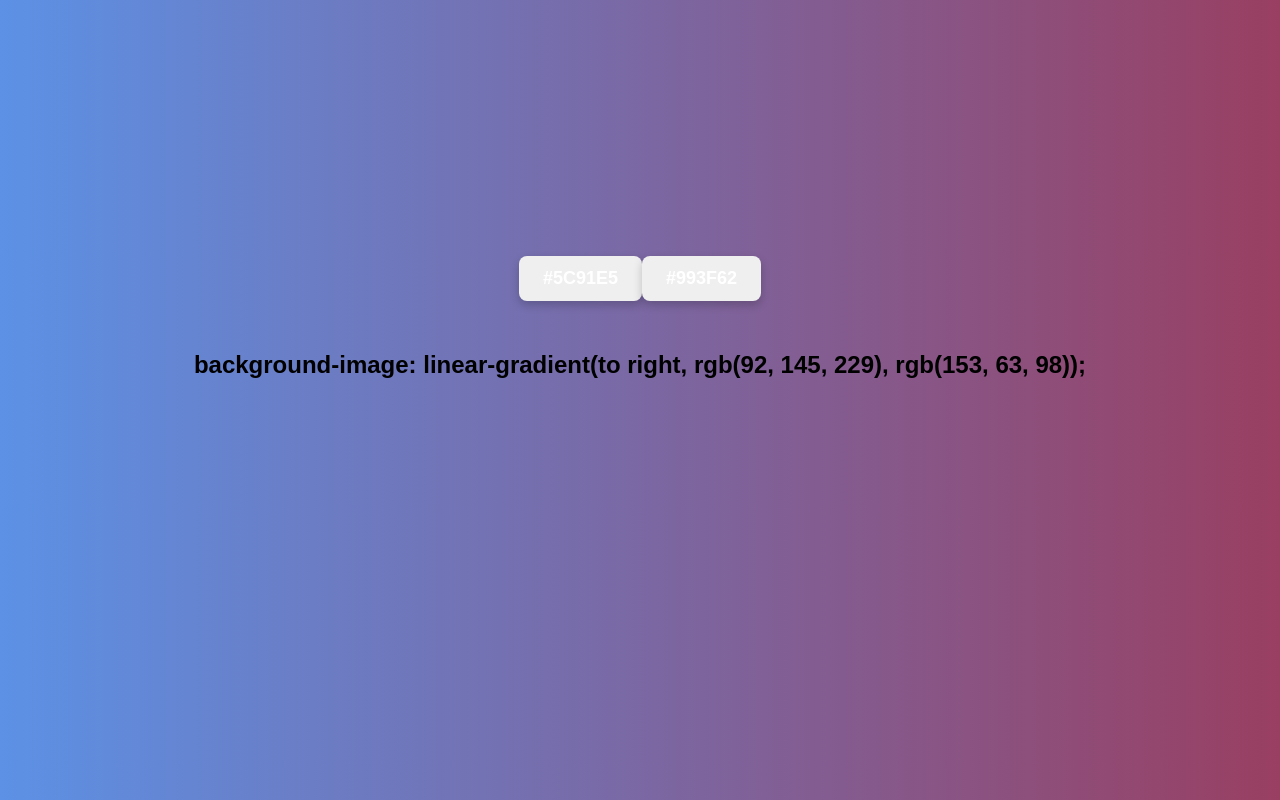
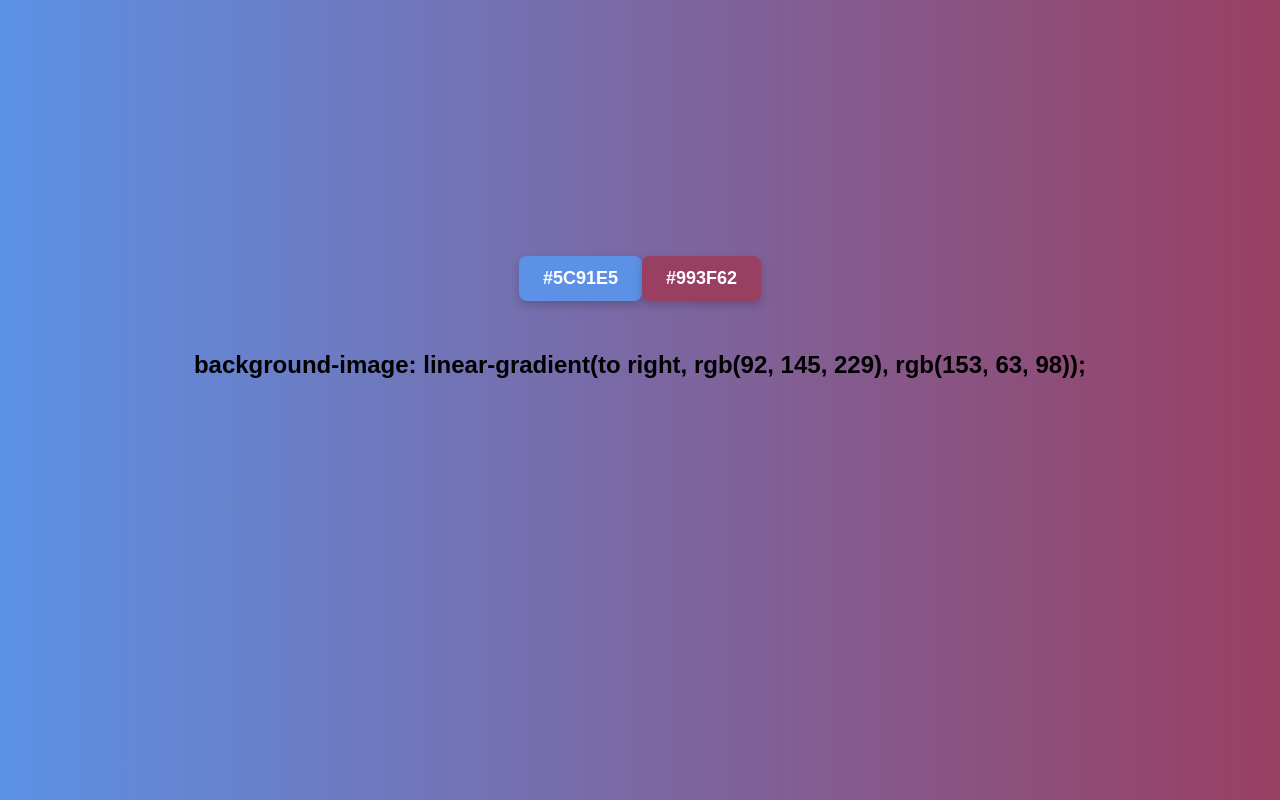
Before and after one commit to Suvam007/background_gradient_maker, a plain HTML site: page index.html in a window 1280 px wide. Drawn offline with Linux system fonts and the light colour scheme.

Commit message:
Update styles.css

```diff
--- a/styles.css
+++ b/styles.css
@@ -25,6 +25,40 @@ html,body{
     display: flex;
     align-items: center;
     justify-content: center;
+}
+
+#btn-1{
+    background-color: rgb(92, 145, 229);
+    padding: 12px 24px;
+    font-size: 18px;
+    font-weight: bold;
+    border: none;
+    border-radius: 8px;
+    cursor: pointer;
+   margin-top: 20%;
+    box-shadow: 0 4px 10px rgba(0, 0, 0, 0.2);
+    overflow: hidden;
+}
+
+
+#btn-2{
+    background-color: rgb(153, 63, 98);
+    padding: 12px 24px;
+    font-size: 18px;
+    font-weight: bold;
+    border: none;
+    border-radius: 8px;
+    cursor: pointer;
+   margin-top: 20%;
+    box-shadow: 0 4px 10px rgba(0, 0, 0, 0.2);
+    overflow: hidden;
+}
+.bottom{
+    display: flex;
+    align-items: center;
+    justify-content: center;
+    margin-top: 50px;
+
 }
 
 #btn-1{
```
